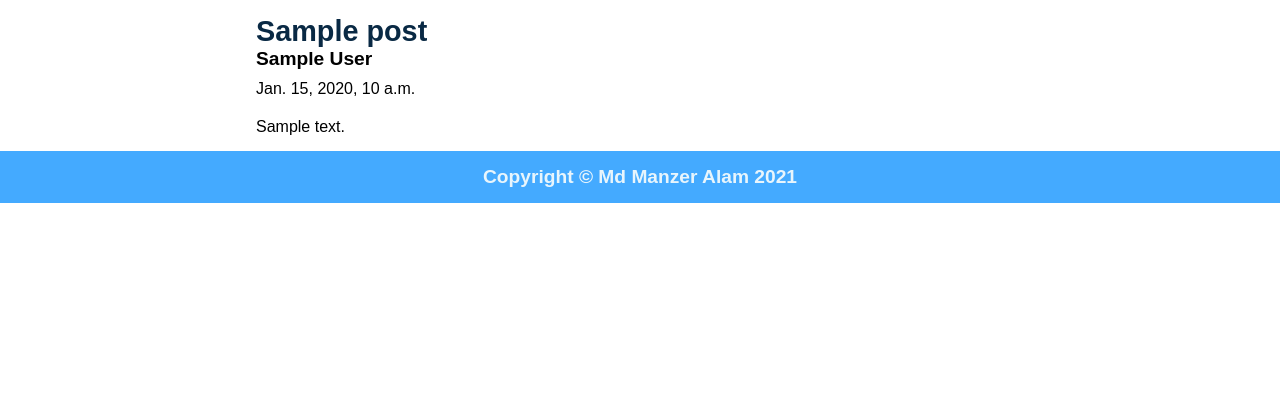
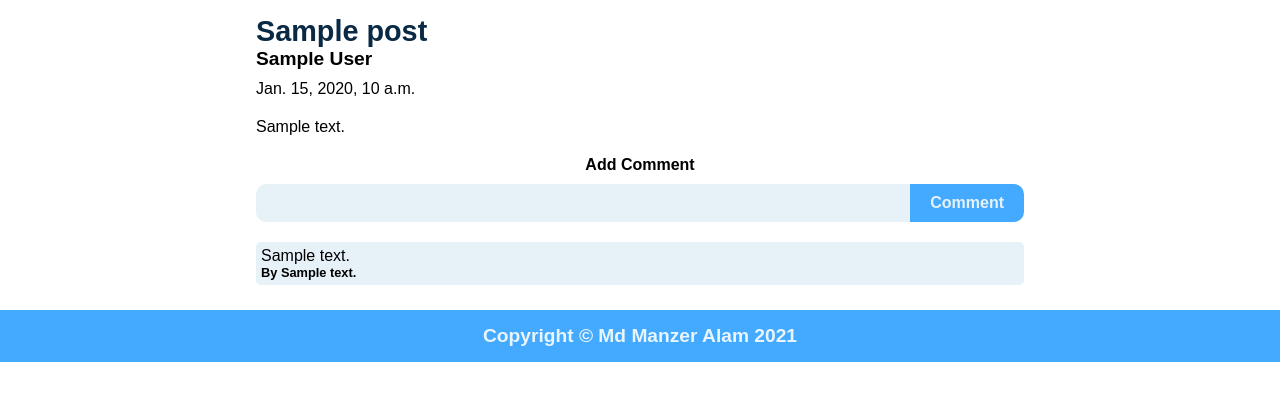
Before and after one commit to sherlock6147/django-blog, a Django app: page /1/ in a window 1280 px wide. Shown: the part 52-453 px from the top of the page. Run offline with Django 3.2, Linux system fonts and the light colour scheme; a user stored in the database is signed in; tables that the repository leaves empty hold one stand-in row (values such as "Sample post").

Commit message:
Added comments finally

```diff
--- a/blogWebsite/blog/admin.py
+++ b/blogWebsite/blog/admin.py
@@ -1,4 +1,5 @@
 from django.contrib import admin
-from .models import Post
+from .models import Post,Comment
 # Register your models here.
 admin.site.register(Post)
+admin.site.register(Comment)
--- a/blogWebsite/blog/forms.py
+++ b/blogWebsite/blog/forms.py
@@ -1,5 +1,6 @@
 from django.forms import ModelForm
 from django import forms
+from .models import Comment
 from django.contrib.auth.models import User
 
 class UserSignupForm(ModelForm):
@@ -10,3 +11,6 @@ class UserSignupForm(ModelForm):
 class UserLoginForm(forms.Form):
     username = forms.CharField(max_length=150,label='Username')
     password = forms.CharField(max_length=150,label='Password',widget=forms.widgets.PasswordInput)
+
+class AddComment(forms.Form):
+    comment_text = forms.CharField(max_length=350,label='Add Comment')
--- a/blogWebsite/blog/models.py
+++ b/blogWebsite/blog/models.py
@@ -9,3 +9,10 @@ class Post(models.Model):
     pub_date = models.DateTimeField('date published')
     def __str__(self):
         return self.post_title
+
+class Comment(models.Model):
+    post = models.ForeignKey(Post,on_delete=models.CASCADE)
+    comment_user = models.CharField(max_length=150)
+    comment_text = models.CharField(max_length=350)
+    def __str__(self):
+        return self.comment_text
--- a/blogWebsite/blog/static/blog/detail.css
+++ b/blogWebsite/blog/static/blog/detail.css
@@ -34,3 +34,57 @@ main{
         width: 95%;
     }
 }
+form {
+    margin: 20px 0px;
+    display: flex;
+    font-family: sans-serif;
+    flex-direction: column;
+}
+
+form label{
+    font-size: 1rem;
+    font-weight: 800;
+    margin: auto;
+}
+form .holder{
+    display: flex;
+    margin-top: 10px;
+    flex-direction: row;
+}
+.holder input{
+    flex: 1;
+    border: none;
+    padding: 5px;
+    font-size: 1rem;
+    border-radius: 10px 0px 0px 10px;
+    background-color: rgb(231, 242, 248);
+}
+#submit-btn{
+    flex: 0;
+    margin: auto;
+    border: none;
+    background-color: #4af;
+    color: rgb(231, 242, 248);
+    font-weight: 600;
+    padding: 10px 20px;
+    max-width: 200px;
+    flex: 0;
+    font-size: 1rem;
+    border-radius: 0 10px 10px 0;
+}
+.comment-holder{
+    background-color: rgb(231, 242, 248);
+    display: flex;
+    padding: 5px;
+    border-radius: 5px;
+    margin: 10px 0px;
+    font-family: sans-serif;
+    flex-direction: column;
+}
+.comment-text p{
+    font-size: 1rem;
+}
+.comment-user h3{
+    font-weight: 600;
+    font-size: 0.8rem;
+}
--- a/blogWebsite/blog/static/blog/header.css
+++ b/blogWebsite/blog/static/blog/header.css
@@ -3,6 +3,10 @@ nav{
     background-color: #4af;
     padding: 15px 10vw;
     color: rgb(232, 245, 252);
+    z-index: 10;
+    position: sticky;
+    top: 0;
+    left: 0;
 }
 nav ul{
     display: flex;
--- a/blogWebsite/blog/templates/blog/create.html
+++ b/blogWebsite/blog/templates/blog/create.html
@@ -17,9 +17,6 @@
             <label for="title">Title for your post: </label>
             <input type="text" name="post_title" id="title">
             <br>
-            <label for="name">Author Name: </label>
-            <input type="text" name="post_author" id="name">
-            <br>
             <label for="title">Publishing date for your post: </label>
             <input type="date" name="pub_date" id="publishing_date">
             <br>
--- a/blogWebsite/blog/templates/blog/detail.html
+++ b/blogWebsite/blog/templates/blog/detail.html
@@ -15,6 +15,32 @@
         <div class="post-author">{{post.post_author}}</div>
         <div class="date-published">{{post.pub_date}}</div>
         <div class="post_text">{{post.post_text}}</div>
+        <section class="comments">
+            {% if post.post_author != request.user.username %}
+                {% if request.user.is_authenticated %}
+                    <form action="" method="post">
+                        {% csrf_token %}
+                        <label for="comment_text">Add Comment</label>
+                        <div class="holder">
+                            {{form.comment_text}}
+                            <input type="submit" value="Comment" id="submit-btn">
+                        </div>
+                    </form>
+                {% endif %}
+            {% endif %}
+            <div class="viewcomments">
+                {% for comment in all_comments %}
+                    <div class="comment-holder">
+                        <div class="comment-text">
+                            <p> {{comment.comment_text}} </p>
+                        </div>
+                        <div class="comment-user">
+                            <h3>By {{comment.comment_user}}</h3>
+                        </div>
+                    </div>
+                {% endfor %}
+            </div>
+        </section>
     </main>
 </body>
 {% include 'blog/snippets/footer.html' %}
--- a/blogWebsite/blog/views.py
+++ b/blogWebsite/blog/views.py
@@ -4,8 +4,8 @@ from django.contrib.auth.models import User
 from django.contrib.auth import login, logout, authenticate
 from django.contrib import messages
 # Create your views here.
-from .forms import UserSignupForm,UserLoginForm
-from .models import Post
+from .forms import UserSignupForm,UserLoginForm,AddComment
+from .models import Post,Comment
 from django.utils import timezone
 import datetime
 from django.core.paginator import Paginator
@@ -28,17 +28,48 @@ def index(request):
 
 def detail(request, post_id):
     post = get_object_or_404(Post, id=post_id)
-    context = {
-        'post':post,
-    }
-    return render(request,'blog/detail.html',context)
+    all_comments = Comment.objects.filter(post=post)
+    if (request.method == 'POST'):
+        form = AddComment(request.POST)
+        if form.is_valid():
+            comment = Comment()
+            comment.post = post
+            comment.comment_user = request.user.username
+            comment.comment_text = request.POST.get('comment_text')
+            print(comment.comment_user)
+            comment.save()
+            context = {
+                'post': post,
+                'form': form,
+                'all_comments' : all_comments,
+            }
+            print("context")
+            return render(request, 'blog/detail.html', context)
+        else:
+            form = AddComment()
+            context = {
+                'post': post,
+                'form': form,
+                'all_comments' : all_comments,
+            }
+            print("else 1")
+            return render(request,'blog/detail.html',context)
+    else:
+        form = AddComment()
+        context = {
+            'post': post,
+            'form': form,
+            'all_comments' : all_comments,
+        }
+        print("else 2")
+        return render(request,'blog/detail.html',context)
 
 def create(request):
     if(request.method=='POST'):
         time = timezone.now()
         date = request.POST['pub_date'].split('-')
         publishing_time = datetime.datetime(int(date[0]),int(date[1]),int(date[2]),time.hour,time.minute,time.second)
-        newPost = Post(post_title=request.POST['post_title'], post_author=request.POST['post_author'],post_text= request.POST['post_text'],pub_date= publishing_time)
+        newPost = Post(post_title=request.POST['post_title'], post_author=request.user.username,post_text= request.POST['post_text'],pub_date= publishing_time)
         print(newPost.pub_date)
         newPost.save()
     return render(request,'blog/create.html')
```
Also changed, not shown: blogWebsite/blog/migrations/0009_comment.py (added).
